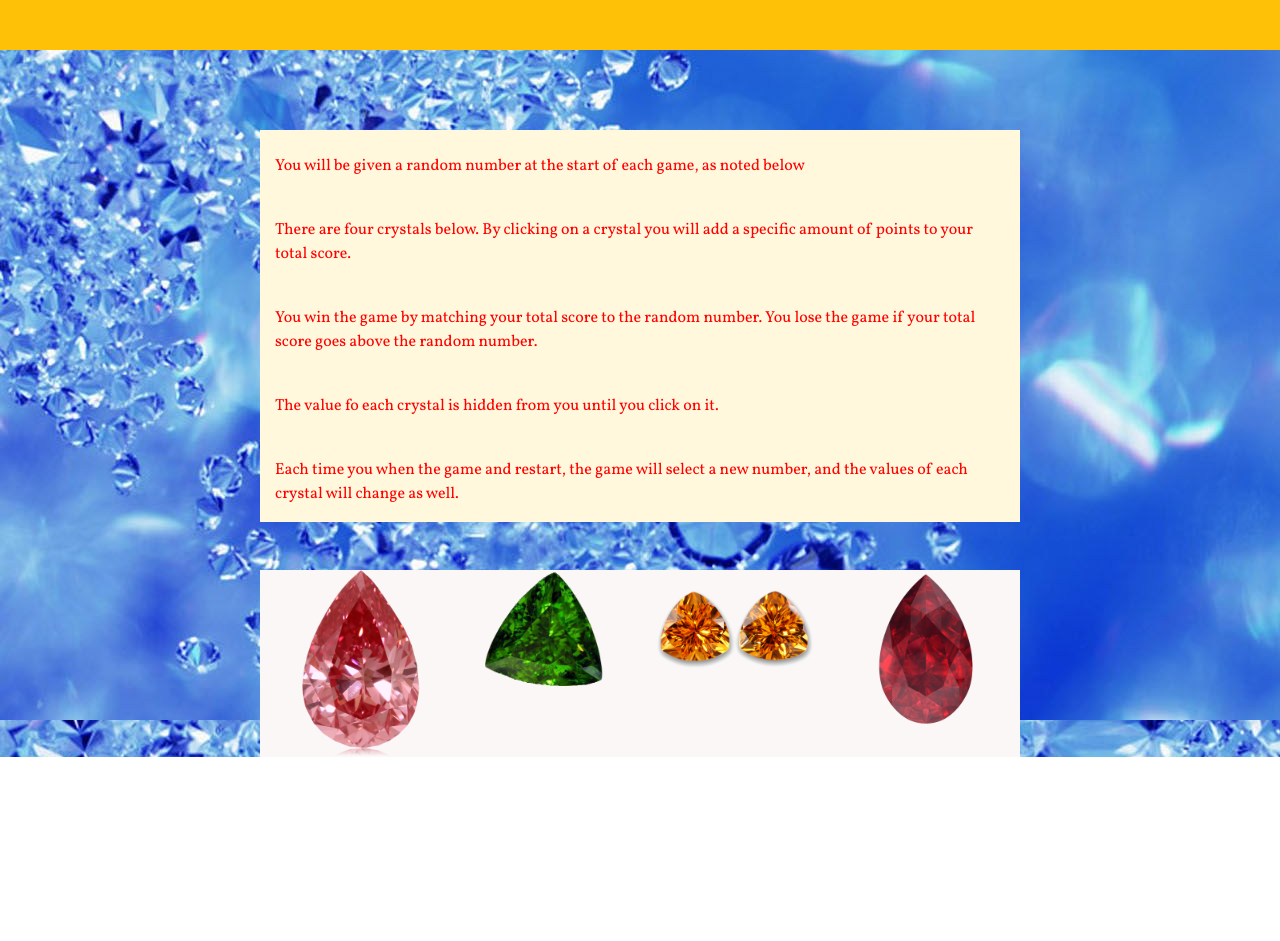
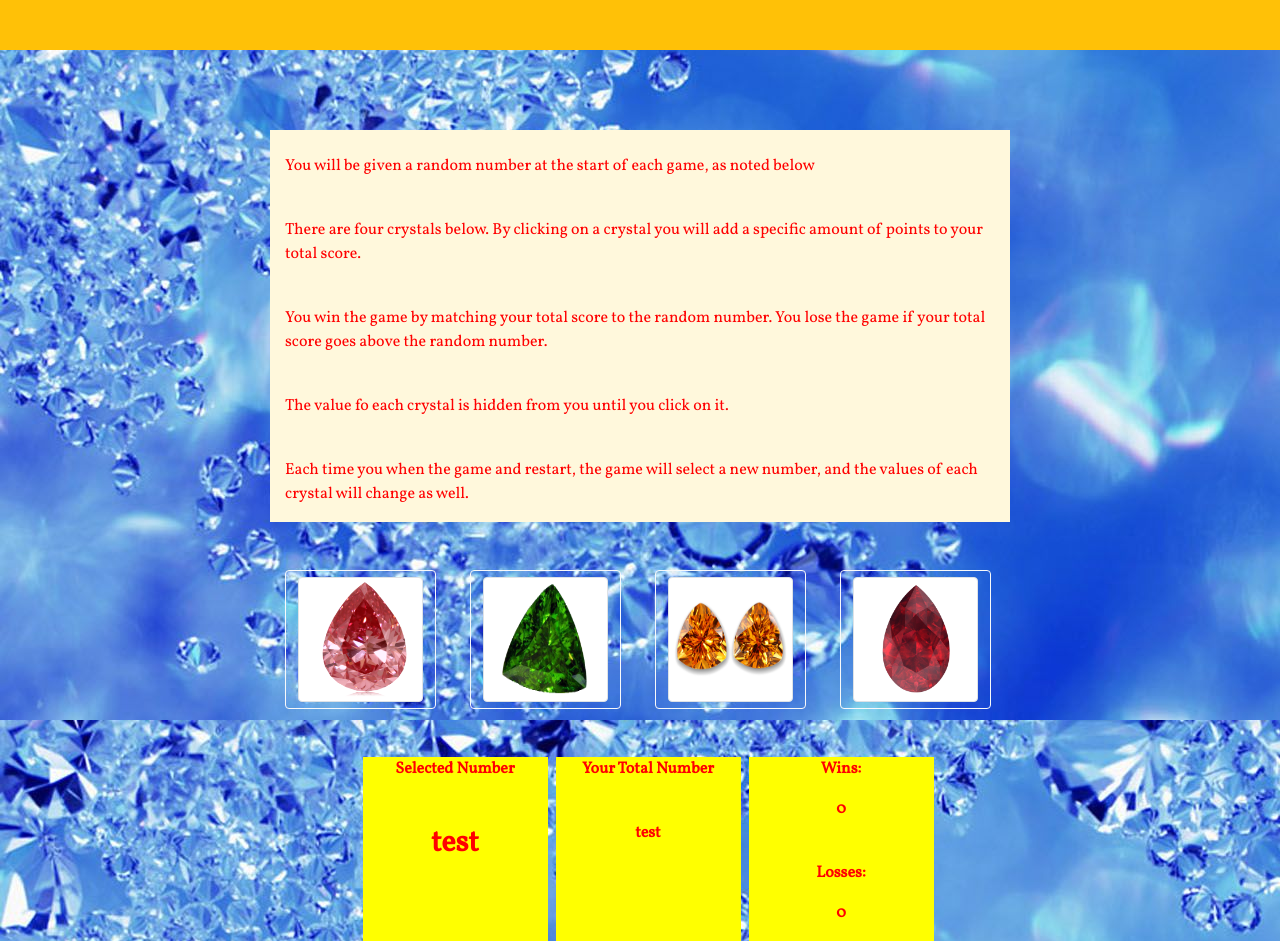
Before and after one commit to eozuna3/unit-4-game, a plain HTML site: page index.html in a window 1280 px wide. Shown: the part 280-1221 px from the top of the page. Before the commit the page ends 1037 px from the top, so only its background shows below. Drawn offline with nearby package versions, Linux system fonts and the light colour scheme.

Commit message:
completed most of the CSS and started to create variables and links to elements in CSS

```diff
--- a/assets/css/style.css
+++ b/assets/css/style.css
@@ -15,3 +15,16 @@ body{
 .gemButtons{
   background-color: rgb(251, 247, 247);
 }
+
+.numbers{
+  background-color: yellow;
+  font-weight: bolder;
+}
+
+#totalNumber{
+  font-size: 30px;
+}
+
+#selectedNumber{
+  font-size: 30px;
+}
--- a/assets/javascript/game.js
+++ b/assets/javascript/game.js
@@ -0,0 +1,21 @@
+// jQuery methods go here...
+
+
+/*----------------------------Variables--------------------------------------------*/
+// Creating variables for use in javascript
+var completedgame = true;
+var losses = 0;
+var wins = 0;
+var selectedNumber = 0;
+var totalScore = 0;
+
+
+// Create variables that hold references to specific tags in the HTML where we want to display and change items.
+var lossesText = $("#losses");
+var winsText = $("#wins");
+var totalScoreText = $("#totalScore");
+var selectedNumberText = $("#selectedNumber");
+var button1 = $("#gemButton1");
+var button2 = $("#gemButton2");
+var button3 = $("#gemButton3");
+var button4 = $("#gemButton4");
--- a/index.html
+++ b/index.html
@@ -39,52 +39,88 @@
     <div class="row pt-5"></div>
 
     <!-------- Instruction HTML  -------->
+    <div class="container">
       <div class="row">
         <div class="col-md-2"></div>
-      <div id="gameInstructions"class="col-md-8 pt-4">
+        <div id="gameInstructions" class="col-md-8 pt-4">
           <p>You will be given a random number at the start of each game, as noted below</p>
           <br>
-        <p>There are four crystals below.  By clicking on a crystal you will add a specific amount of points to your total score.</p>
+          <p>There are four crystals below. By clicking on a crystal you will add a specific amount of points to your
+            total score.</p>
           <br>
-        <p> You win the game by matching your total score to the random number.  You lose the game if your total score goes above the random number.</p>
+          <p> You win the game by matching your total score to the random number. You lose the game if your total score
+            goes above the random number.</p>
           <br>
           <p>The value fo each crystal is hidden from you until you click on it.</p>
           <br>
-        <p>Each time you when the game and restart, the game will select a new number, and the values of each crystal will change as well.</p>
+          <p>Each time you when the game and restart, the game will select a new number, and the values of each crystal
+            will change as well.</p>
+        </div>
       </div>
     </div>
 
     <!----------------  Gem Button HTML  ----------------->
+    <div class="container">
       <div class="row pt-5"></div>
       <div class="row">
         <div class="col-md-2"></div>
-      <div class="col-md-2 gemButtons">
-        <img id="gemButton1" src="assets/images/drop-clear-red.png" class="img-fluid" alt="Image of Clear Red Teardrop Gemstone">
+        <div class="col-md-2 bg-transparent gemButtons">
+          <button type="button" class="btn btn-outline-light">
+            <img id="gemButton1" src="assets/images/drop-clear-red.png" class="img-thumbnail"
+              style="width: 125px; height: 125px;" alt="Image of Clear Red Teardrop Gemstone">
+          </button>
         </div>
-      <div class="col-md-2 gemButtons">
-        <img id="gemButton2" src="assets/images/green-gem.png" class="img-fluid" alt="Image of Green Gemstone">
+        <div class="col-md-2 bg-transparent gemButtons">
+          <button type="button" class="btn btn-outline-light">
+            <img id="gemButton2" src="assets/images/green-gem.png" class="img-thumbnail"
+              style="width: 125px; height: 125px;" alt="Image of Green Gemstone">
+          </button>
         </div>
-      <div class="col-md-2 gemButtons">
-        <img id="gemButton3" src="assets/images/yellow-gems.png" class="img-fluid" alt="Image of Yellow Gemstones">
+        <div class="col-md-2 bg-transparent gemButtons">
+          <button type="button" class="btn btn-outline-light">
+            <img id="gemButton3" src="assets/images/yellow-gems.png" class="img-thumbnail"
+              style="width: 125px; height: 125px;" alt="Image of Yellow Gemstones">
+          </button>
         </div>
-      <div class="col-md-2 gemButtons">
-        <img id="gemButton4" src="assets\images\drop-solid-red.png" class="img-fluid" alt="Image of Solid Red Teardrop Gemstone">
+        <div class="col-md-2 bg-transparent gemButtons">
+          <button type="button" class="btn btn-outline-light">
+            <img id="gemButton4" src="assets/images/drop-solid-red.png" class="img-thumbnail"
+              style="width: 125px; height: 125px;" alt="Image of Solid Red Teardrop Gemstone">
+          </button>
         </div>
         <div class="col-md-2"></div>
+      </div>
+    </div>
 
+    <!------------------  Numbers/Wins/Losses  ------------------------->
+    <div class="container">
+      <div class="row pt-5"></div>
+      <div class="row">
+        <div class="col-md-3"></div>
+        <div class="col-md-2 mr-2 numbers">
+          <p class="text-center">Selected Number</p>
+          <br>
+          <p id="selectedNumber" class="text-center numbers">test</p>
         </div>
-    <div id="randomNumber" class="row">
-
+        <div class="col-md-2 mr-2 numbers">
+          <p class="text-center">Your Total Number</p>
+          <br>
+          <p id="totalScore" class="text-center numbers">test</p>
         </div>
-    <div id="totalScore" class="row">
-
+        <div class="col-md-2 numbers">
+          <p class="text-center">Wins:</p>
+          <p id="wins" class="text-center">0</p>
+          <br>
+          <p class="text-center">Losses:</p>
+          <p id="losses" class="text-center">0</p>
+        </div>
+        <div class="col-md-3"></div>
+      </div>
     </div>
   </div>
 
 
   <!------------------------- Script tags ------------------------------------->
-
-  <script src="assets/javascript/game.js"></script>
    <script src="https://code.jquery.com/jquery-3.4.1.slim.min.js"
     integrity="sha384-J6qa4849blE2+poT4WnyKhv5vZF5SrPo0iEjwBvKU7imGFAV0wwj1yYfoRSJoZ+n"
     crossorigin="anonymous"></script>
@@ -94,6 +130,7 @@
   <script src="https://stackpath.bootstrapcdn.com/bootstrap/4.4.1/js/bootstrap.min.js"
     integrity="sha384-wfSDF2E50Y2D1uUdj0O3uMBJnjuUD4Ih7YwaYd1iqfktj0Uod8GCExl3Og8ifwB6"
     crossorigin="anonymous"></script>
+  <script src="assets/javascript/game.js"></script>
 </body>
 
 </html>
```
Lines whose indentation alone changed are shown as unchanged.
